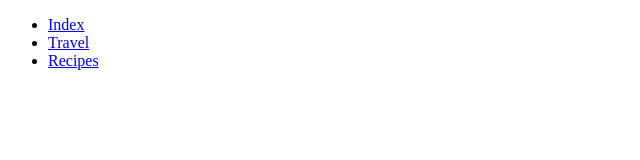
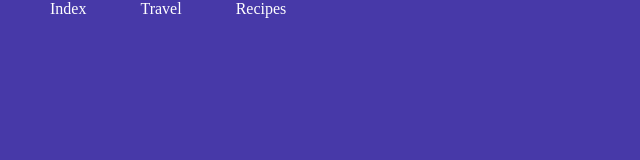
Before and after one commit to ldoxeyvh/common_project, a plain HTML site: page recipes.html in a window 1280 px wide. Shown: the whole page, without its empty margins (0-640 px from the left). Drawn offline with Linux system fonts and the light colour scheme.

```diff
--- a/recipes.html
+++ b/recipes.html
@@ -4,7 +4,9 @@
 <head>
     <meta charset="UTF-8">
     <meta name="viewport" content="width=device-width, initial-scale=1.0">
-    <title>Document</title>
+    <link rel="stylesheet" href="css/reset.css">
+    <link rel="stylesheet" href="css/style.css">
+    <title>Recipes</title>
 </head>
 
 <body>
```
Also changed, not shown: travel.html (+3 -1 lines), 5 other files.
